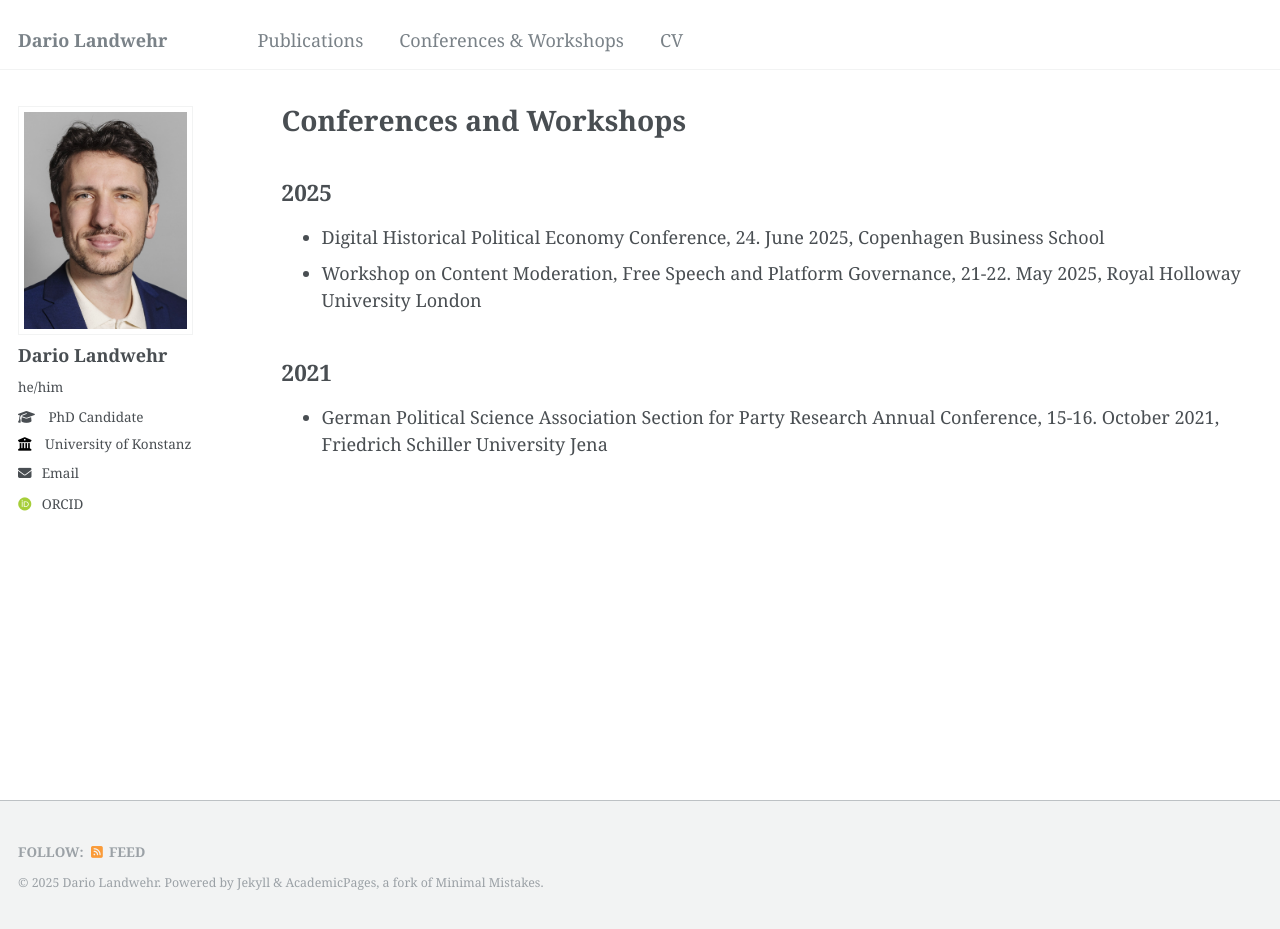
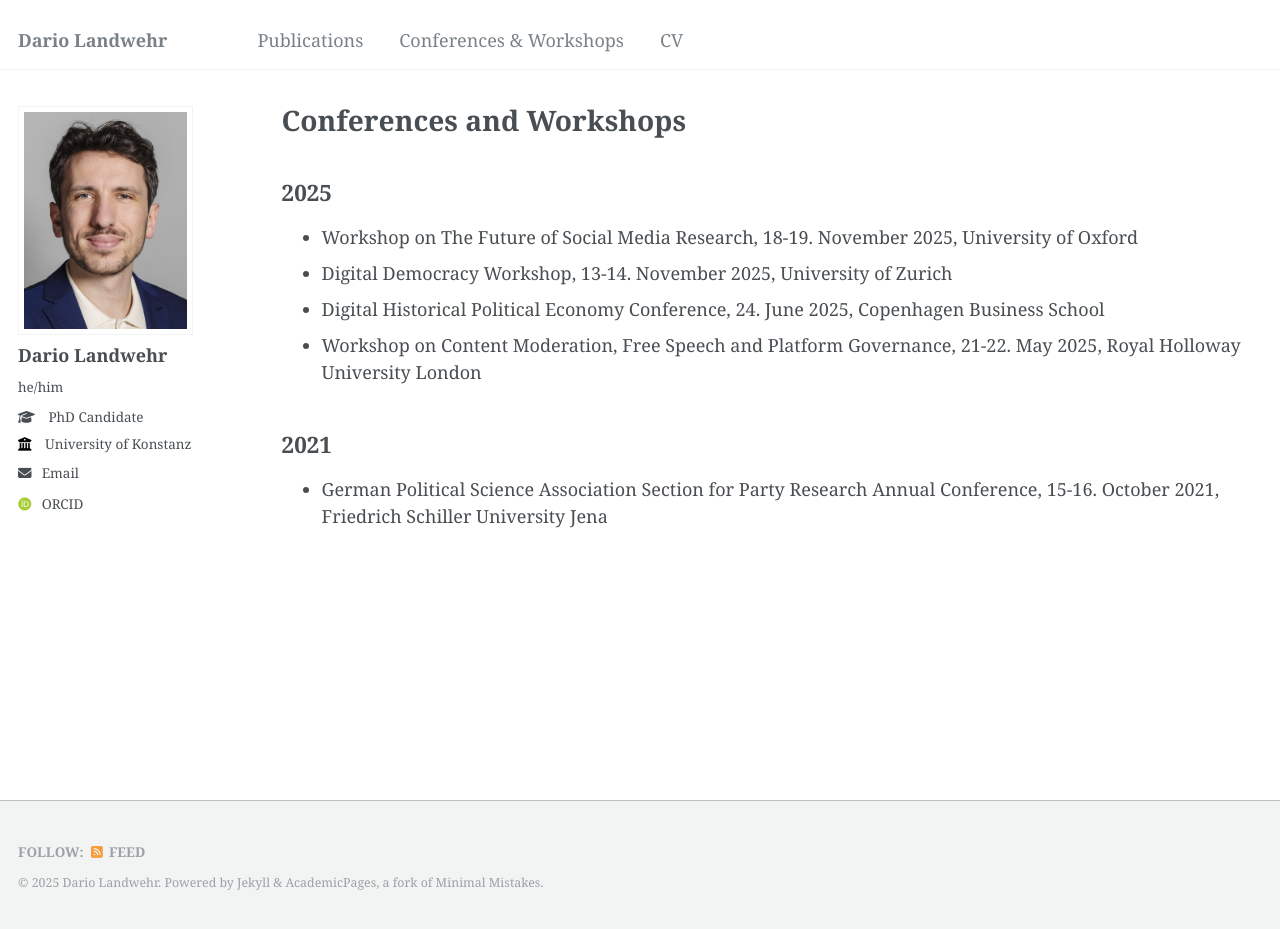
Before and after one commit to DarioLandwehr/DarioLandwehr.github.io, a Jekyll site: the page built from _pages/talks.html, in a window 1280 px wide and 929 px high. Built offline with Jekyll 4.4.1, drawn with Linux system fonts in a browser that asks for light colours; some web fonts are replaced.

Commit message:
Add recent workshops

```diff
--- a/_pages/talks.html
+++ b/_pages/talks.html
@@ -15,6 +15,8 @@ author_profile: true
 
   <h2>2025</h2>
   <ul>
+    <li>Workshop on The Future of Social Media Research, 18-19. November 2025, University of Oxford</li>
+    <li>Digital Democracy Workshop, 13-14. November 2025, University of Zurich</li>
     <li>Digital Historical Political Economy Conference, 24. June 2025, Copenhagen Business School</li>
     <li>Workshop on Content Moderation, Free Speech and Platform Governance, 21-22. May 2025, Royal Holloway University London</li>
   </ul>
```
